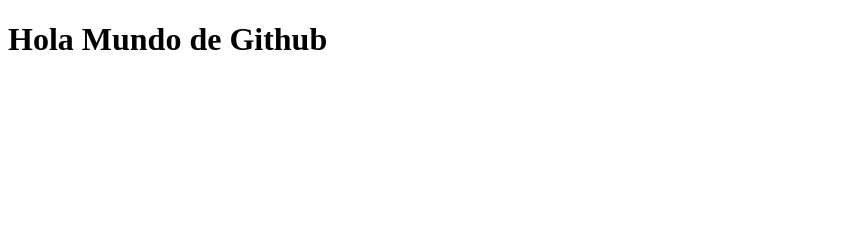
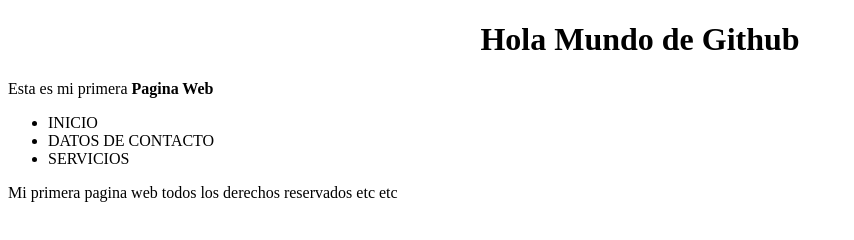
Before and after one commit to benjaharvey/45526737, a plain HTML site: page index.html in a window 1280 px wide. Shown: the whole page, without its empty margins (0-854 px from the left). Drawn offline with Linux system fonts and the light colour scheme.

Commit message:
pequeñas mejoras a mi primera pagina web a medida que voy aprendiendo nuevas etiquetas html

```diff
--- a/index.html
+++ b/index.html
@@ -3,9 +3,24 @@
 <head>
     <meta charset="UTF-8">
     <meta name="viewport" content="width=device-width, initial-scale=1.0">
-    <title>Document</title>
+    <title>Mi Primera Pagina</title>
 </head>
 <body>
-    <h1>Hola Mundo de Github</h1>
+    <header>
+        <h1 align="center">Hola Mundo de Github</h1>
+        <p> Esta es mi primera <b>Pagina Web</b></p>
+    </header>
+
+    <nav>
+        <ul>
+            <li> INICIO</li>
+            <li> DATOS DE CONTACTO</li>
+            <li> SERVICIOS</li>
+        </ul>
+    </nav>
+
+    <footer>
+        <p> Mi primera pagina web todos los derechos reservados etc etc</p>
+    </footer>
 </body>
 </html>
```
